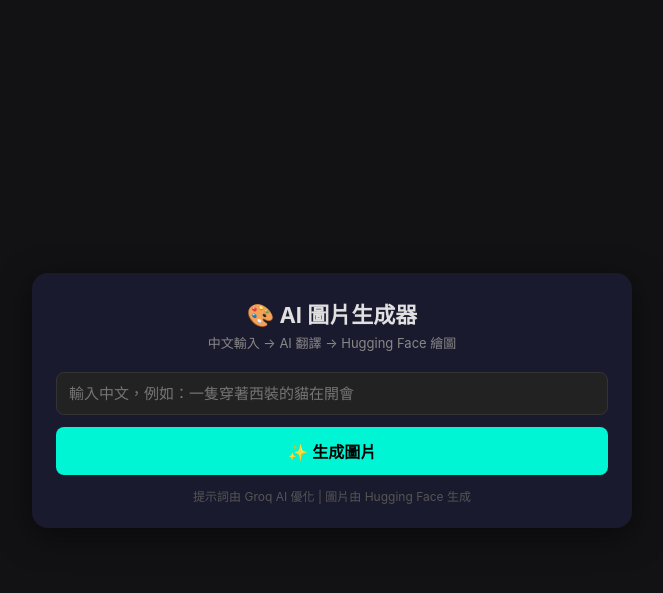
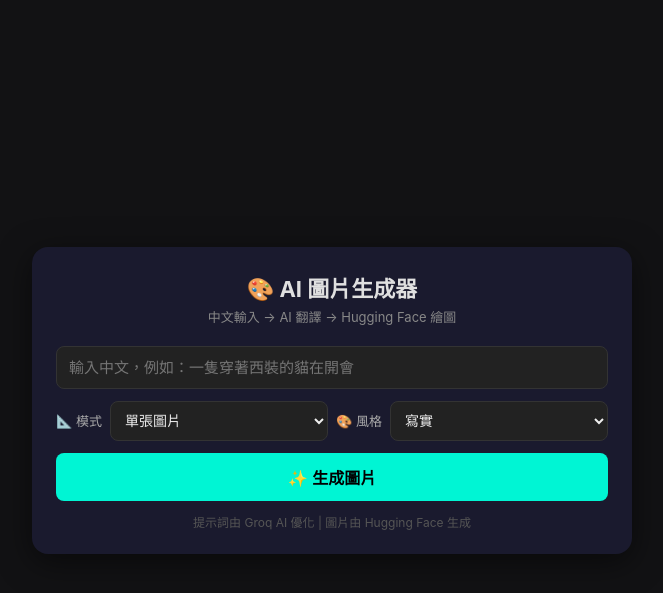
Before and after one commit to YYH-CO/image-anim-app, a Flask app: page / in a window 1280 px wide. Shown: the top 593 px of the page, without its empty margins (308-971 px from the left). Run offline with Flask 3, Linux system fonts and the light colour scheme; some libraries are stand-ins or nearby versions.

Commit message:
feat: add mode (single/storyboard) and style selectors

```diff
--- a/templates/index.html
+++ b/templates/index.html
@@ -16,6 +16,10 @@ input:focus { border-color: #00f5d4; }
 button { background: #00f5d4; color: #000; font-weight: 600; cursor: pointer; border: none; font-size: 16px; }
 button:hover { background: #00bbf9; color: #fff; }
 button:disabled { opacity: 0.5; cursor: default; }
+.row { display: flex; gap: 8px; margin-bottom: 12px; }
+.row select { flex: 1; padding: 10px; font-size: 14px; border-radius: 8px; border: 1px solid #333; background: #222; color: #eee; outline: none; }
+.row select:focus { border-color: #00f5d4; }
+.row label { flex: none; display: flex; align-items: center; color: #aaa; font-size: 13px; white-space: nowrap; }
 #loading { display: none; text-align: center; padding: 30px; color: #888; font-size: 14px; }
 #loading.show { display: block; }
 #result { display: none; margin-top: 16px; }
@@ -32,6 +36,24 @@ button:disabled { opacity: 0.5; cursor: default; }
   <p class="sub">中文輸入 → AI 翻譯 → Hugging Face 繪圖</p>
 
   <input type="text" id="prompt" placeholder="輸入中文，例如：一隻穿著西裝的貓在開會">
+
+  <div class="row">
+    <label>📐 模式</label>
+    <select id="mode">
+      <option value="single">單張圖片</option>
+      <option value="storyboard4">四格分鏡</option>
+    </select>
+    <label>🎨 風格</label>
+    <select id="style">
+      <option value="realistic">寫實</option>
+      <option value="anime">動漫</option>
+      <option value="watercolor">水彩</option>
+      <option value="oilpainting">油畫</option>
+      <option value="sketch">素描</option>
+      <option value="pixel">像素風</option>
+    </select>
+  </div>
+
   <button id="genBtn" onclick="generate()">✨ 生成圖片</button>
 
   <div id="loading">
@@ -52,6 +74,9 @@ async function generate() {
   const prompt = document.getElementById('prompt').value.trim();
   if (!prompt) { showError('請輸入內容'); return; }
 
+  const mode = document.getElementById('mode').value;
+  const style = document.getElementById('style').value;
+
   document.getElementById('genBtn').disabled = true;
   document.getElementById('loading').classList.add('show');
   document.getElementById('result').classList.remove('show');
@@ -61,7 +86,7 @@ async function generate() {
     const res = await fetch('/optimize-prompt', {
       method: 'POST',
       headers: { 'Content-Type': 'application/json' },
-      body: JSON.stringify({ prompt })
+      body: JSON.stringify({ prompt, mode, style })
     });
 
     if (!res.ok) {
--- a/web_app.py
+++ b/web_app.py
@@ -27,8 +27,35 @@ def optimize_prompt():
         return jsonify({"error": "共享密碼錯誤"}), 403
 
     prompt = data.get("prompt", "").strip()
+    mode = data.get("mode", "single").strip()
+    style = data.get("style", "realistic").strip()
     if not prompt:
         return jsonify({"error": "請輸入內容"}), 400
+
+    style_map = {
+        "realistic": "photorealistic, highly detailed, cinematic lighting",
+        "anime": "anime style, cel shaded, vibrant colors, Japanese animation",
+        "watercolor": "watercolor painting style, soft edges, paper texture",
+        "oilpainting": "oil painting on canvas, thick brushstrokes, impasto",
+        "sketch": "pencil sketch, black and white, hand-drawn, cross-hatching",
+        "pixel": "pixel art style, 8-bit retro game graphics, blocky pixels",
+    }
+    style_instruction = style_map.get(style, style_map["realistic"])
+
+    if mode == "storyboard4":
+        format_instruction = (
+            "Generate a prompt for a 4-panel comic storyboard arranged in a 2x2 grid. "
+            "Describe the entire layout first, then each panel sequentially: "
+            "Panel 1 (top-left): ..., Panel 2 (top-right): ..., "
+            "Panel 3 (bottom-left): ..., Panel 4 (bottom-right): .... "
+            "Each panel should show a different scene or moment from the story. "
+            "Include clear panel borders. Style: " + style_instruction
+        )
+    else:
+        format_instruction = (
+            "Generate a highly descriptive, vivid, detailed prompt for a single image. "
+            "Style: " + style_instruction
+        )
 
     headers = {
         "Authorization": f"Bearer {GROQ_API_KEY}",
@@ -39,7 +66,7 @@ def optimize_prompt():
         "messages": [
             {
                 "role": "system",
-                "content": "You are an expert AI image prompt engineer. Translate the user input into English and expand it into a highly descriptive, vivid, detailed prompt for image generation. Output ONLY the raw final expanded prompt text. No explanations, markdown, or chat text."
+                "content": "You are an expert AI image prompt engineer. Translate the user input into English and expand it into a detailed image generation prompt. " + format_instruction + " Output ONLY the raw final expanded prompt text. No explanations, markdown, or chat text."
             },
             {"role": "user", "content": prompt},
         ],
```
